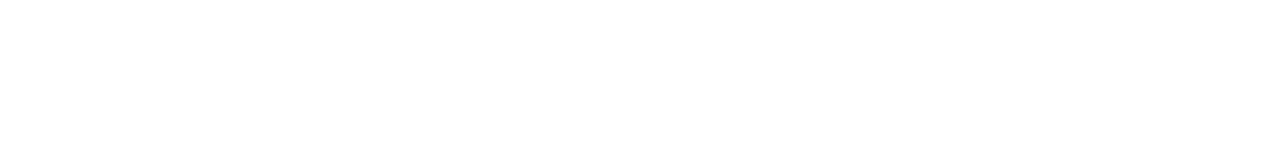
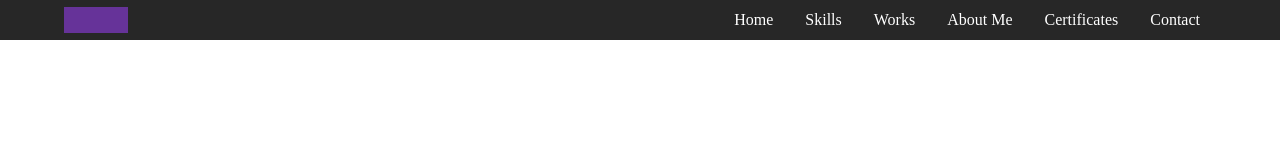
Before and after one commit to Igorrosiak/My-Curriculum, a React app in the folder my-curriculum/: page / in a window 1280 px wide. Built offline with nearby package versions, Linux system fonts and the light colour scheme.

Commit message:
updating/creating-header

```diff
--- /dev/null
+++ b/my-curriculum/src/app/components/header/header-component.jsx
@@ -0,0 +1,22 @@
+import "./header-component.scss"
+
+export const HeaderComponent = props => {
+  return (
+    <header>
+      <nav>
+        <div className="logo">
+
+        </div>
+
+        <ul>
+          <a href="#"><li>Home</li></a>
+          <a href="#"><li>Skills</li></a>
+          <a href="#"><li>Works</li></a>
+          <a href="#"><li>About Me</li></a>
+          <a href="#"><li>Certificates</li></a>
+          <a href="#"><li>Contact</li></a>
+        </ul>
+      </nav>
+    </header>
+  );
+}
--- /dev/null
+++ b/my-curriculum/src/app/components/header/header-component.scss
@@ -0,0 +1,30 @@
+header{
+  width: 100vw;
+  height: 5vh;
+  overflow: hidden;
+
+  nav{
+    width: 90vw;
+    height: 100%;
+    display: flex;
+    flex-direction: row;
+    justify-content: space-between;
+    align-items: center;
+    margin: auto;
+
+    div.logo{
+      width: 4rem;
+      height: 65%;
+      background-color: rebeccapurple;
+    }
+
+    ul{
+      width: fit-content;
+      display: flex;
+
+      li{
+        padding: 1em;
+      }
+    }
+  }
+}
--- a/my-curriculum/src/app/pages/home/home-page.jsx
+++ b/my-curriculum/src/app/pages/home/home-page.jsx
@@ -1,5 +1,5 @@
 import React from "react";
-
+import { HeaderComponent } from "../../components/header/header-component";
 import "./home-page.scss";
 
 export default class HomePage extends React.Component {
@@ -7,9 +7,7 @@ export default class HomePage extends React.Component {
   render() {
     return (
       <div className="home-page">
-        <div className="header">
-
-        </div>
+        <HeaderComponent />
 
         <section className="introduction">
           <div className="left-introduction">
--- a/my-curriculum/src/app/pages/home/home-page.scss
+++ b/my-curriculum/src/app/pages/home/home-page.scss
@@ -1,6 +1,6 @@
 .home-page{
   width: 100vw;
-  height: fit-content;
+  height: max-content;
   overflow-x: hidden;
-
+  background-color: rgb(39, 39, 39);
 }
--- a/my-curriculum/src/index.scss
+++ b/my-curriculum/src/index.scss
@@ -2,4 +2,7 @@
   margin: 0;
   padding: 0;
   box-sizing: border-box;
+  text-decoration: none;
+  list-style: none;
+  color: white;
 }
```
Also changed, not shown: my-curriculum/src/app/components/introduction/introduction-component.jsx (added, +9 -0 lines), my-curriculum/src/app/components/introduction/introduction-component.scss (added).
